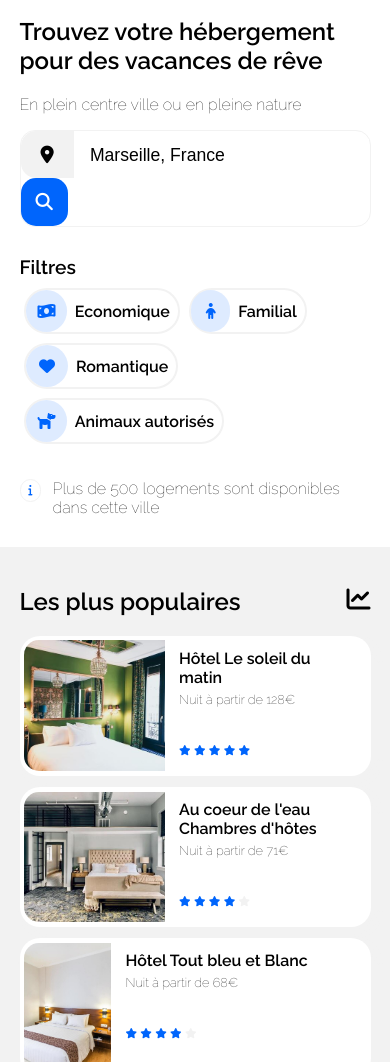
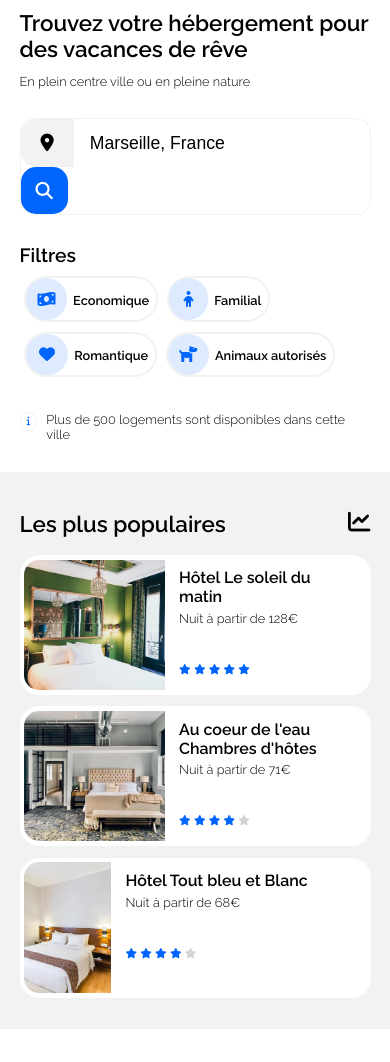
Before and after one commit to Alice-S-dev/AliceSchneider_2_29032021, a plain HTML site: page Index.html in a window 390 px wide. Shown: the part 115-1177 px from the top of the page. Drawn offline with Linux system fonts and the light colour scheme.

Commit message:
Ajustement CSS smartphone

```diff
--- a/Index.html
+++ b/Index.html
@@ -8,8 +8,8 @@
 	<!--Icones-->
 	<script src="https://kit.fontawesome.com/a99eb3c29f.js" crossorigin="anonymous"></script>
 	<!--Polices -->
-	<link rel="preconnect" href="https://fonts.gstatic.com">
-	<link href="https://fonts.googleapis.com/css2?family=Raleway:wght@100;600&display=swap" rel="stylesheet">
+<link rel="preconnect" href="https://fonts.gstatic.com">
+<link href="https://fonts.googleapis.com/css2?family=Raleway:wght@300;600&display=swap" rel="stylesheet">
 </head>
 
 <body>
--- a/Styles.css
+++ b/Styles.css
@@ -46,7 +46,7 @@ img
 
 h1
 {
-	font-size: 1.5em;
+	font-size: 1.4em;
 	font-weight: bold;
 }
 
@@ -61,7 +61,7 @@ h2
 
 p
 {
-	font-size: 1em;
+	font-size: 0.8em;
 }
 
 li
@@ -93,7 +93,7 @@ a
 
 .grey
 {
-	color: #F2F2F2;
+	color: lightgrey;    /*On ne voyait presque pas les étoiles en #F2F2F2*/
 }
 
 
@@ -147,13 +147,23 @@ header a:hover
 {
 	margin: 0 5% 0 5%;
 }
+
+#Recherches h1
+{
+	margin-bottom: 0.5em;
+}
+
+
 /*     Barre de recherche      */
+
 #Recherche
 {
 	display: inline-flex;
 	border: 1px #F2F2F2 solid;
 	border-radius: 15px;
+	margin-top: 1em;
 }
+
 
 input
 {
@@ -299,7 +309,6 @@ button
 
 .Cartes-pop p
 {
-	font-size: 0.8em;
 	margin: 0 0 35px 0;
 }
 
@@ -370,7 +379,6 @@ button
 
 .Cartes-heberg p
 {
-	font-size: 0.8em;
 	margin: 0.2em 0 0.2em 1em;
 }
 
@@ -387,10 +395,12 @@ button
 {
 	padding: 20px 5% 20px 5%;
 }
+
 #Activites h1
 {
 	margin-top:0;
 }
+
 /*    Cartes activités    */
 
 .Cartes-activites
@@ -434,7 +444,6 @@ footer
 /*     Navigation    */
 #liens-footer h2
 {
-	font-size: 1.1em;
 	margin-top: 2em;
 }
 
```
